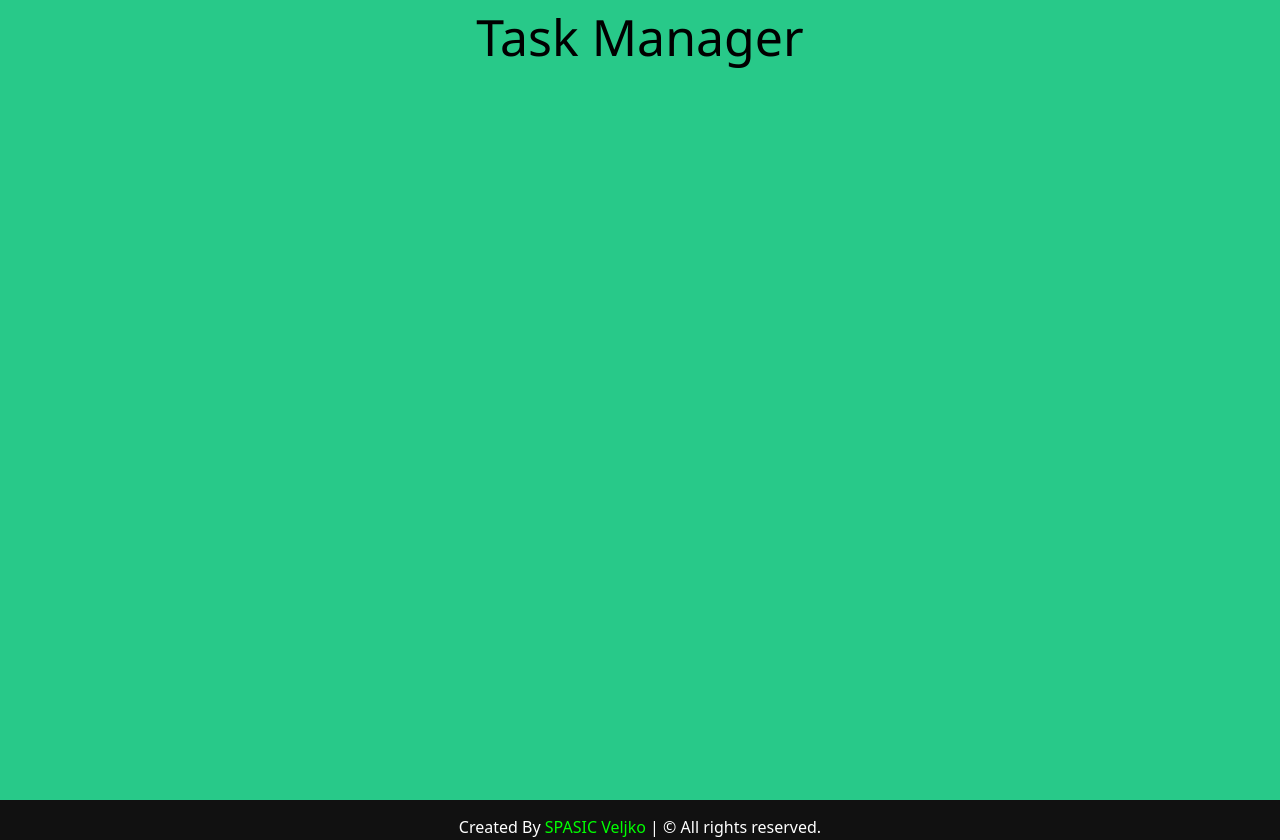
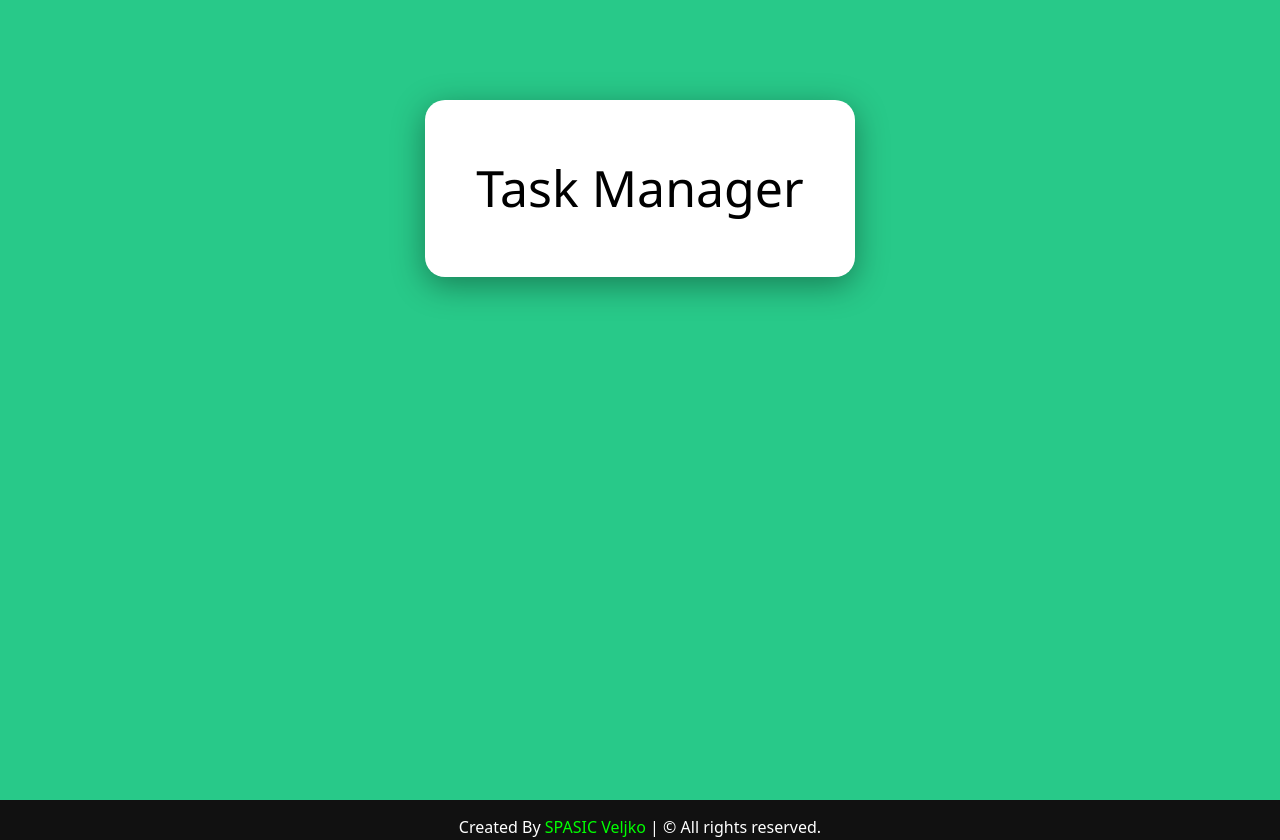
Before and after one commit to TheVSDev/tasker, a Next.js app: page /task-manager in a window 1280 px wide. Built offline with nearby package versions, Linux system fonts and the light colour scheme.

Commit message:
done: Container component

```diff
--- a/src/pages/task-manager.jsx
+++ b/src/pages/task-manager.jsx
@@ -3,6 +3,7 @@ import Main from "@/web/components/Main";
 import Footer from "@/web/components/Footer";
 import HeadPage from "@/web/components/HeadPage";
 import Title from "@/web/components/Title";
+import Container from "@/web/components/Container";
 
 // TaskManager function
 export default function TaskManager() {
@@ -10,7 +11,9 @@ export default function TaskManager() {
     <>
       <HeadPage />
       <Main>
-        <Title titleLabel="Task Manager" />
+        <Container>
+          <Title titleLabel="Task Manager" />
+        </Container>
       </Main>
       <Footer />
     </>
--- /dev/null
+++ b/src/web/components/Container.jsx
@@ -0,0 +1,13 @@
+import styles from "@/web/styles/Home.module.css"
+
+const Container = (props) => {
+    const { children } = props
+
+    return (
+        <div className={styles.container}>
+            {children}
+        </div>
+    )
+}
+
+export default Container
--- a/src/web/styles/Home.module.css
+++ b/src/web/styles/Home.module.css
@@ -34,7 +34,6 @@
   box-sizing: border-box;
   color: #fff;
   cursor: pointer;
-  font-family: "Akzidenz Grotesk BQ Medium", -apple-system, BlinkMacSystemFont, sans-serif;
   font-size: 16px;
   font-weight: 400;
   outline: none;
@@ -58,3 +57,15 @@
     padding: 10px 30px;
   }
 }
+
+.container {
+    margin-top: 100px;
+    padding: 50px;
+    text-align: center;
+    background: white;
+    backdrop-filter: blur(10px);
+    -webkit-backdrop-filter: blur(10px);
+    border-radius: 20px;
+    border: 1px solid rgba(255, 255, 255, 0.18);
+    box-shadow: 0 8px 32px 0 rgba(0, 0, 0, 0.37);
+}
```
